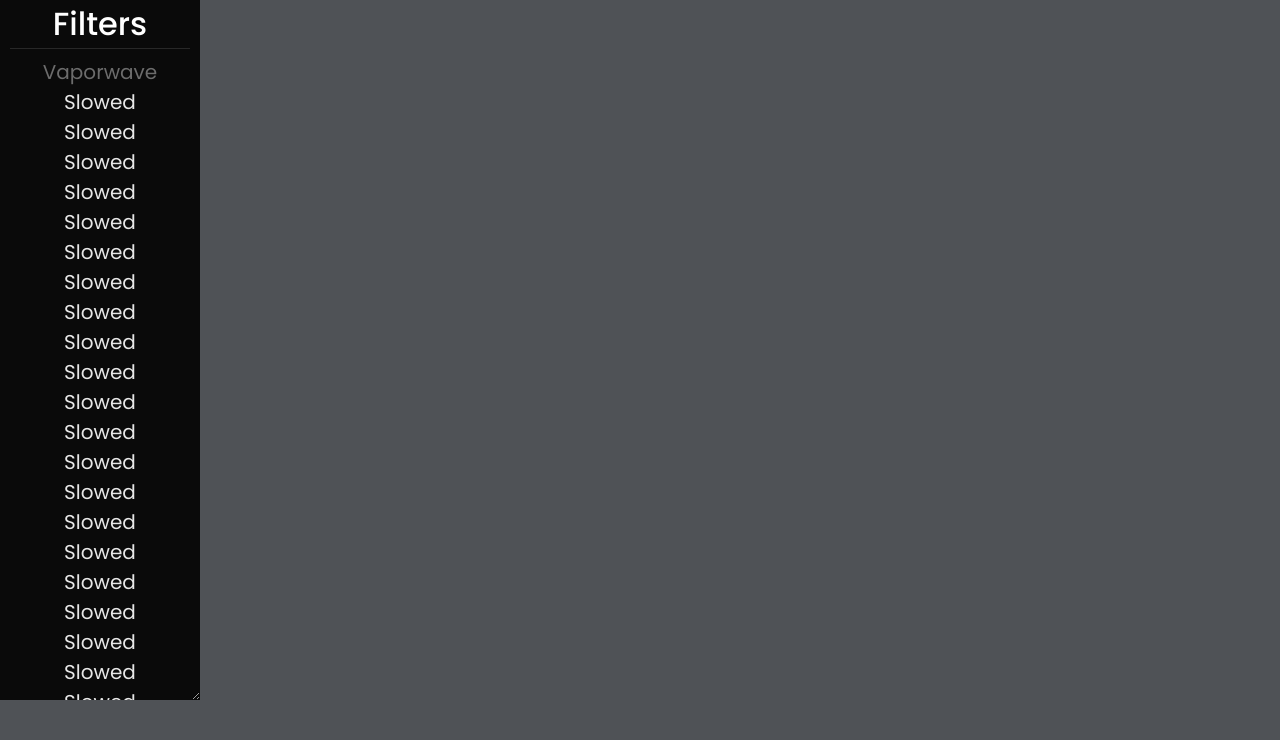
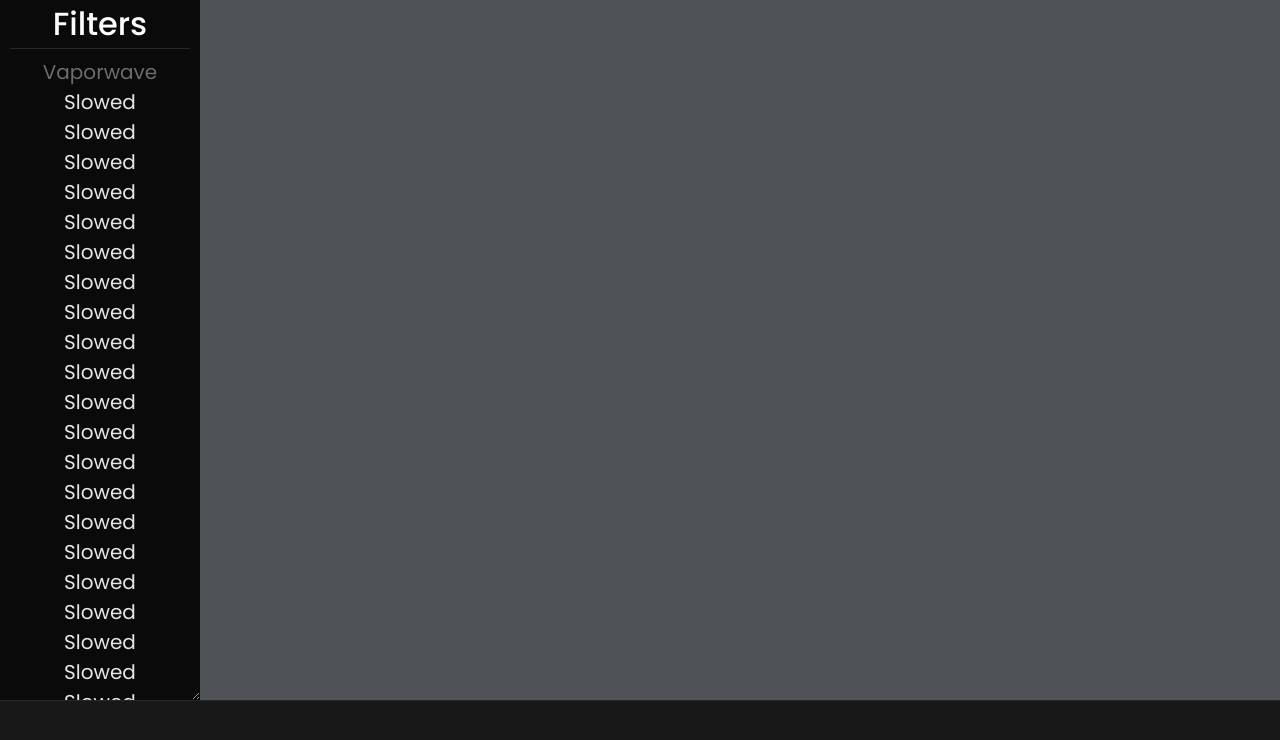
Before and after one commit to cryo-sphere/stereo-website, a Next.js app: page /webplayer in a window 1280 px wide. Shown: the top 740 px of the page. Built offline with nearby package versions, Linux system fonts and the light colour scheme.

Commit message:
feat: add Music bar on bottom

```diff
--- /dev/null
+++ b/src/components/webplayer/MusicBar.tsx
@@ -0,0 +1,5 @@
+import React from "react";
+
+export const MusicBar: React.FC = () => {
+	return <div className="musicbar"></div>;
+};
--- a/src/components/webplayer/index.ts
+++ b/src/components/webplayer/index.ts
@@ -1 +1,2 @@
 export * from "./Filterbar";
+export * from "./MusicBar";
--- a/src/pages/webplayer.tsx
+++ b/src/pages/webplayer.tsx
@@ -1,11 +1,12 @@
 import type { NextPage } from "next";
 import React from "react";
-import { Filterbar } from "../components";
+import { Filterbar, MusicBar } from "../components";
 
 const Webplayer: NextPage = () => {
 	return (
-		<main>
+		<main className="webplayer">
 			<Filterbar />
+			<MusicBar />
 		</main>
 	);
 };
--- a/styles/components/webplayer/index.scss
+++ b/styles/components/webplayer/index.scss
@@ -1 +1,7 @@
 @import "./filterbar.scss";
+@import "./musicbar.scss";
+
+.webplayer {
+	max-width: 100vw;
+	max-height: 100vh;
+}
--- /dev/null
+++ b/styles/components/webplayer/musicbar.scss
@@ -0,0 +1,9 @@
+.musicbar {
+	background-color: #181818;
+	border-top: 1px solid #282828;
+
+	width: 100vw;
+	max-width: 100vw;
+
+	height: 100px;
+}
```
